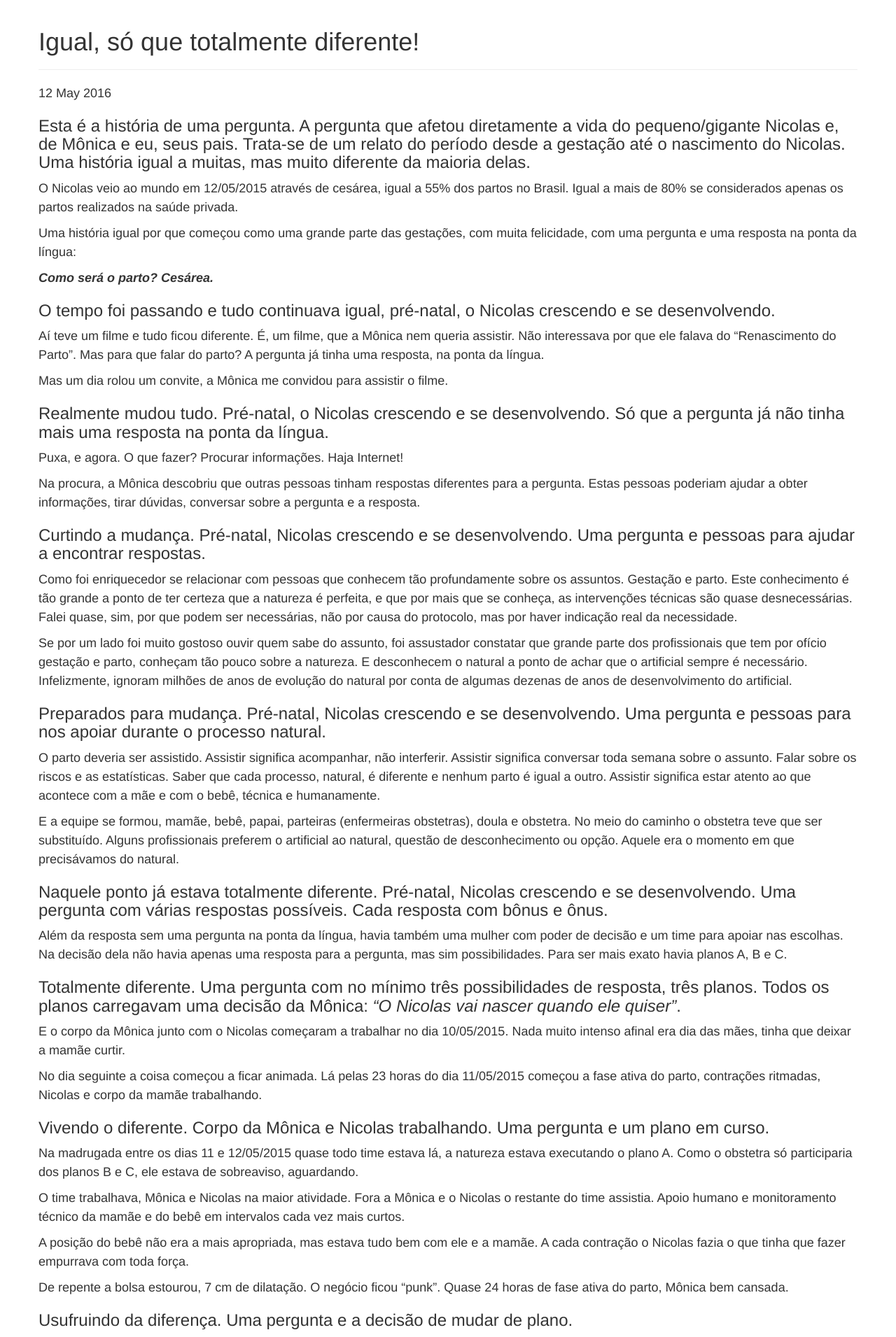
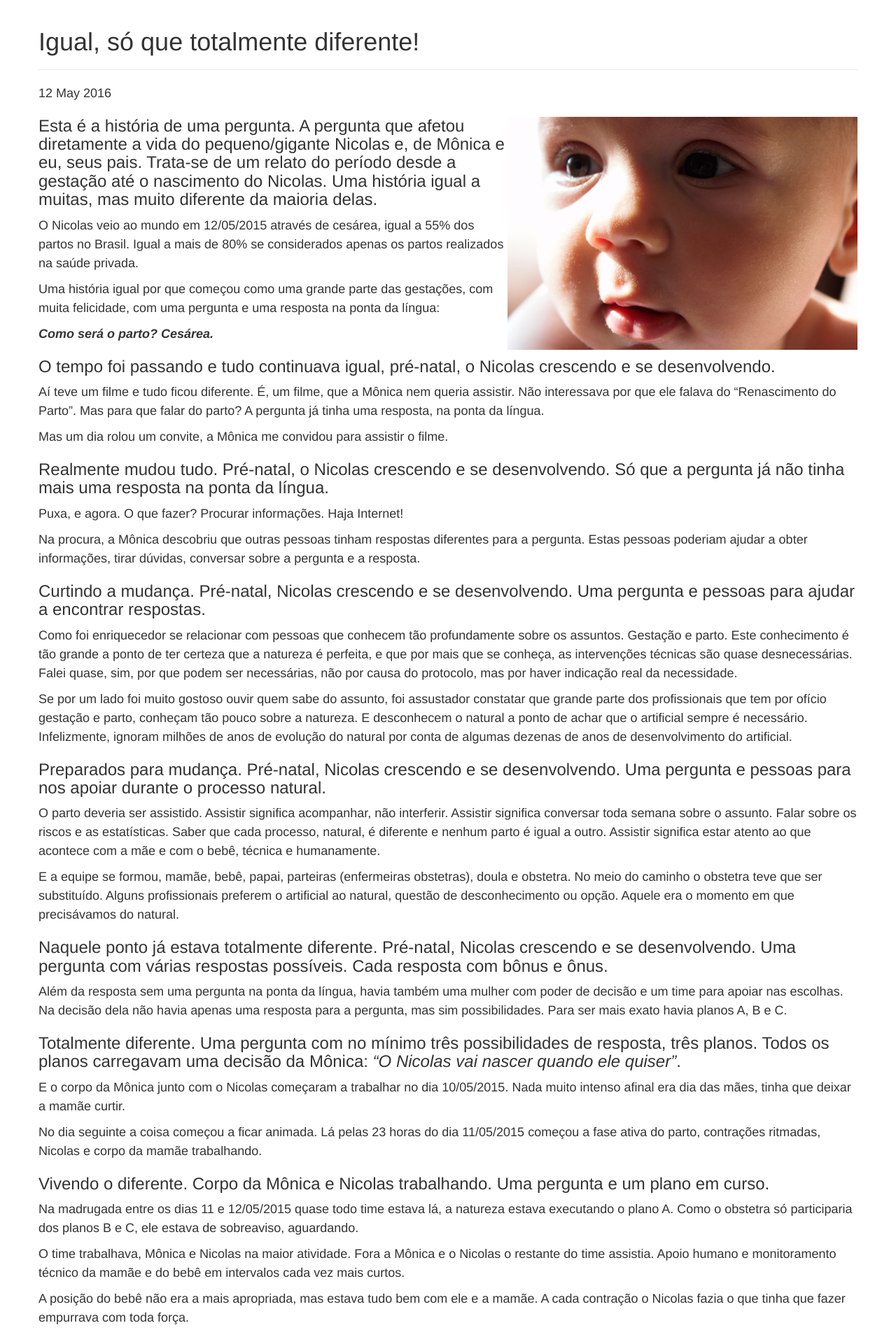
Before and after one commit to pauloantiquera/pauloantiquera.github.io, a Jekyll site: the page built from _posts/2016-05-12-igual-so-que-totalmente-diferente.md, in a window 1280 px wide. Shown: the top 1911 px of the page at 70% size. Built offline with Jekyll 4.4.1, drawn with Linux system fonts in a browser that asks for light colours; nearby versions of some CDN libraries.

Commit message:
Post image created

```diff
--- a/_posts/2016-05-12-igual-so-que-totalmente-diferente.md
+++ b/_posts/2016-05-12-igual-so-que-totalmente-diferente.md
@@ -88,3 +90,5 @@ Com a diferença de ter desmistificado algumas situações pré e pós-parto, co
 Com a diferença de ter o acompanhamento de pessoas que entendem do assunto, cuidando da Mônica e do Nicolas, antes e depois do parto.
 
 ### _Com muito mais diferenças que vamos descobrindo, à medida em que a vida vai transcorrendo no seu processo natural. Igual, só que totalmente diferente._
+
+[post-image]: /images/IMG_4895-Reduced.jpg
--- a/css/reader.css
+++ b/css/reader.css
@@ -2,3 +2,5 @@ p {
    font-size: 18px;
    line-height: 1.5;
 }
+
+img[alt=post-image] { float: right; }
```
Also changed, not shown: other parts of _posts/2016-05-12-igual-so-que-totalmente-diferente.md (+2 -0 lines), images/IMG_4895-Reduced.jpg (added).
